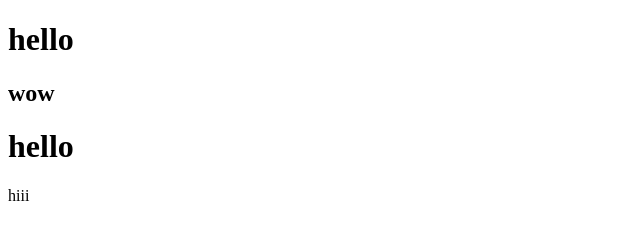
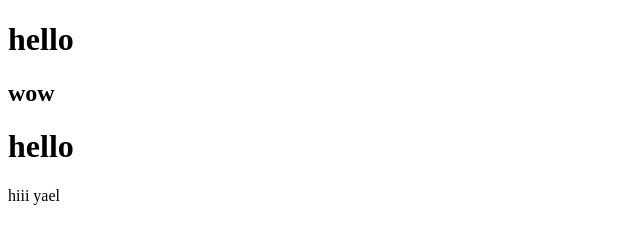
Before and after one commit to YaelsGit/Ex05, a plain HTML site: page index.html in a window 1280 px wide. Shown: the full height of the page, 0-640 px from the left. Drawn offline with Linux system fonts and the light colour scheme.

Commit message:
small change

```diff
--- a/index.html
+++ b/index.html
@@ -9,6 +9,6 @@
     <h1>hello</h1>
     <h2>wow</h2>
     <h1>hello</h1>
-    <p>hiii</p>
+    <p>hiii yael</p>
 </body>
 </html>
```
